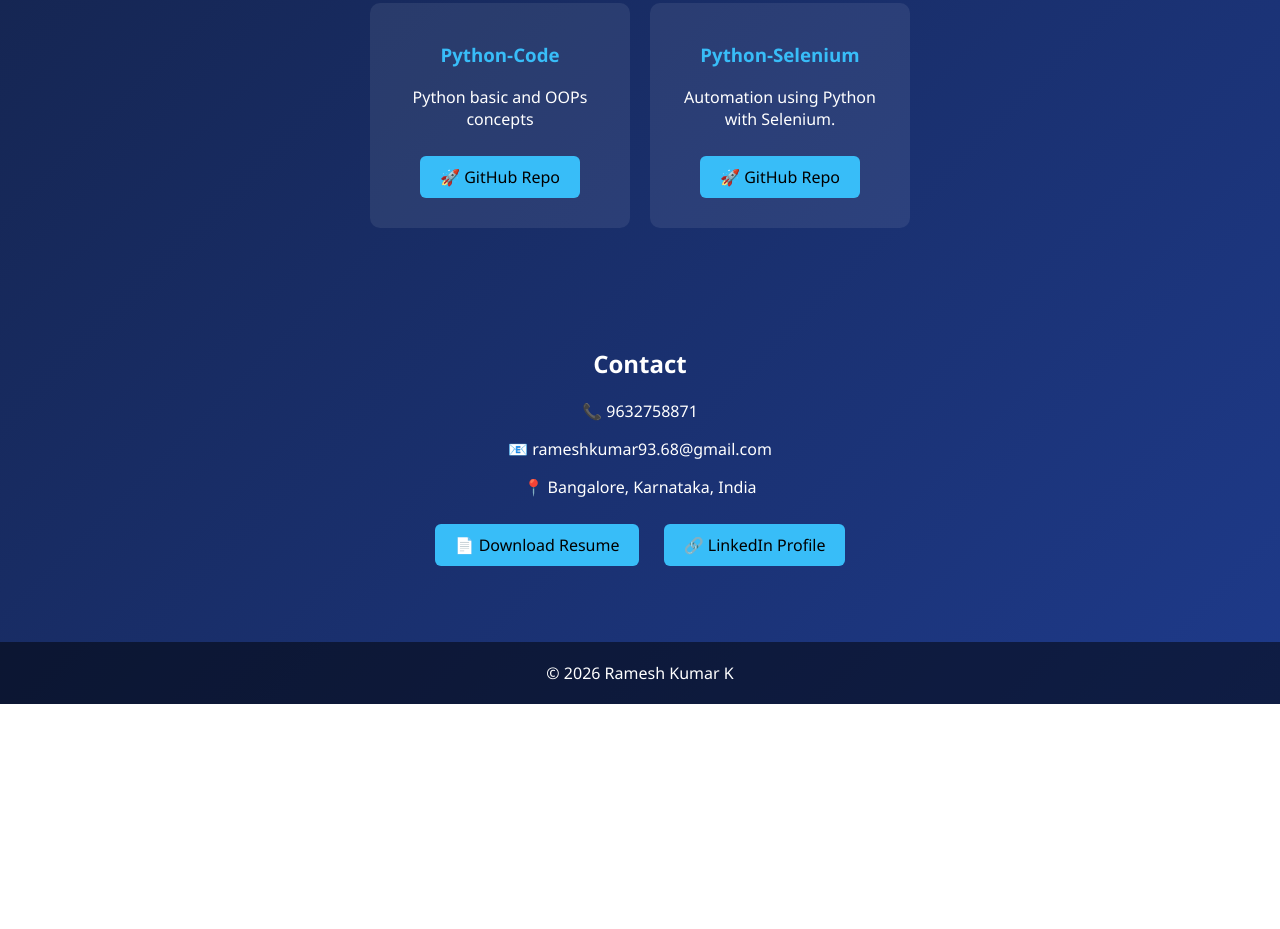
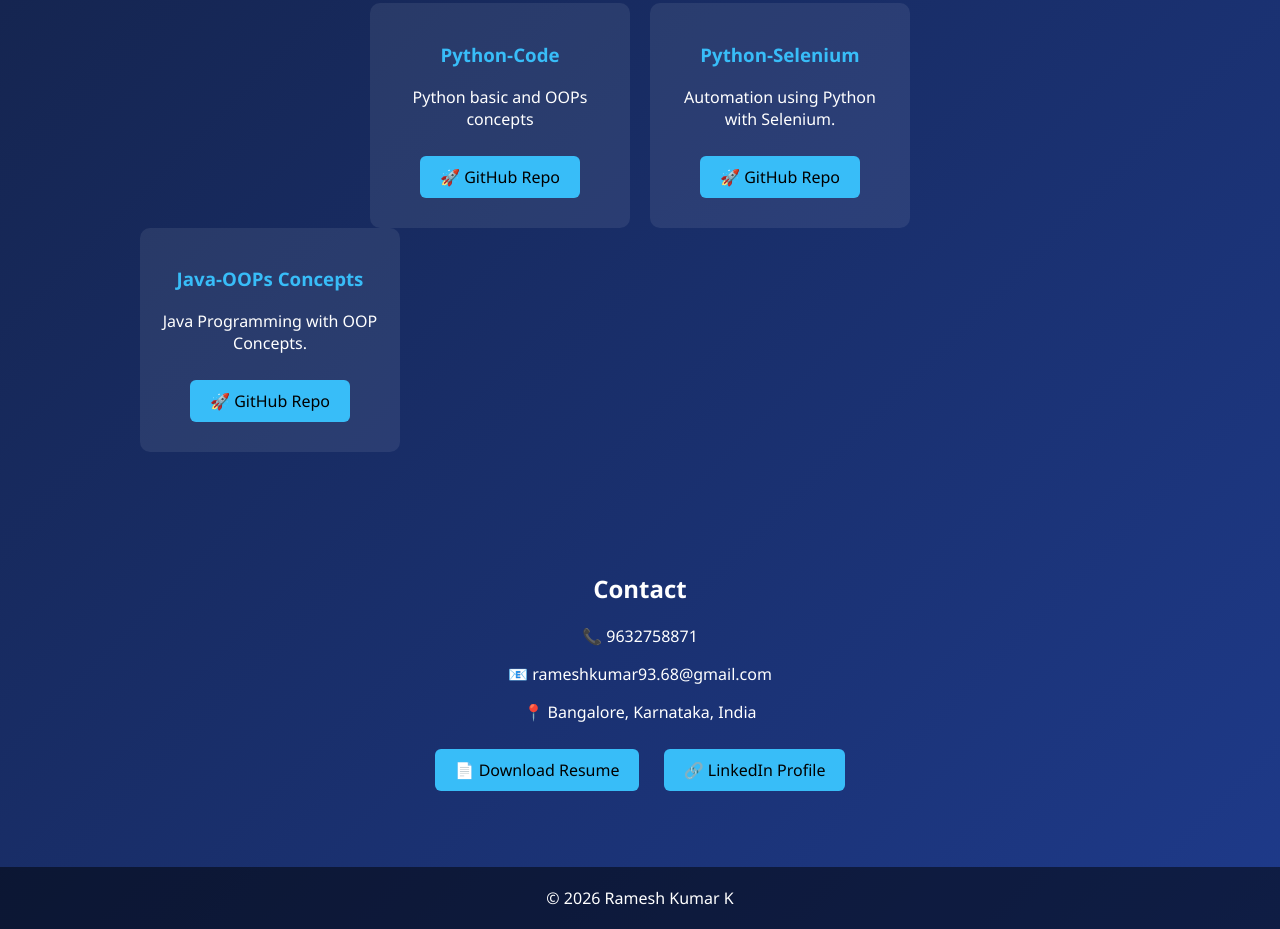
Before and after one commit to rames-qa/Rameshkumar-K, a plain HTML site: page index.html in a window 1280 px wide. Shown: the part 1481-2410 px from the top of the page. Before the commit the page ends 2185 px from the top, so only its background shows below. Drawn offline with Linux system fonts and the light colour scheme.

Commit message:
Update index.html

```diff
--- a/index.html
+++ b/index.html
@@ -276,6 +276,11 @@ footer {
         </div>
 
     </div>
+    <div class="card">
+            <h3 style="color:#38bdf8;">Java-OOPs Concepts</h3>
+            <p>Java Programming with OOP Concepts.</p>
+            <a href="https://github.com/rames-qa/Java-Code.git" target="_blank" class="btn">🚀 GitHub Repo</a>
+        </div>
 </section>
 
 <!-- CONTACT -->
```
